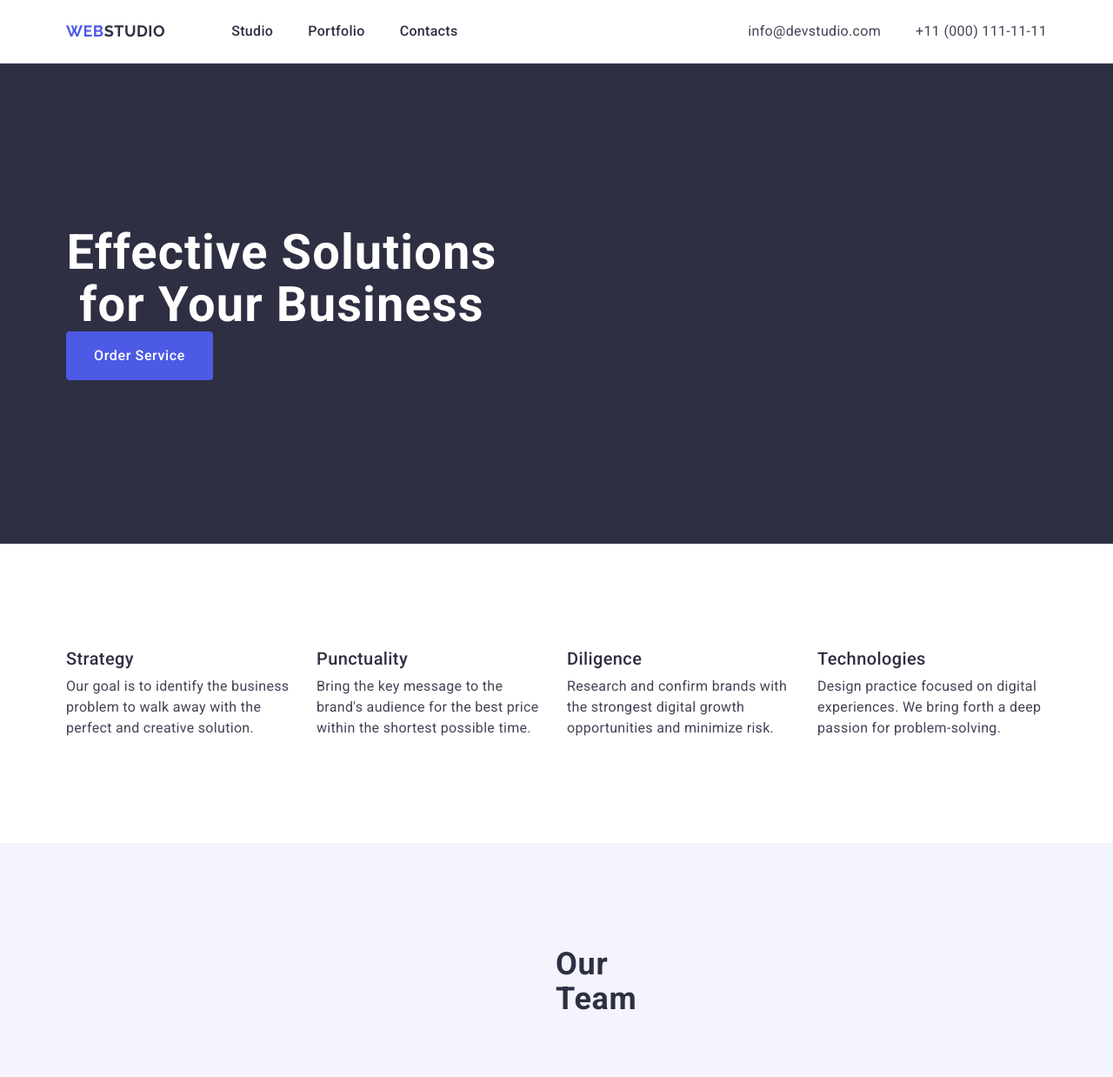
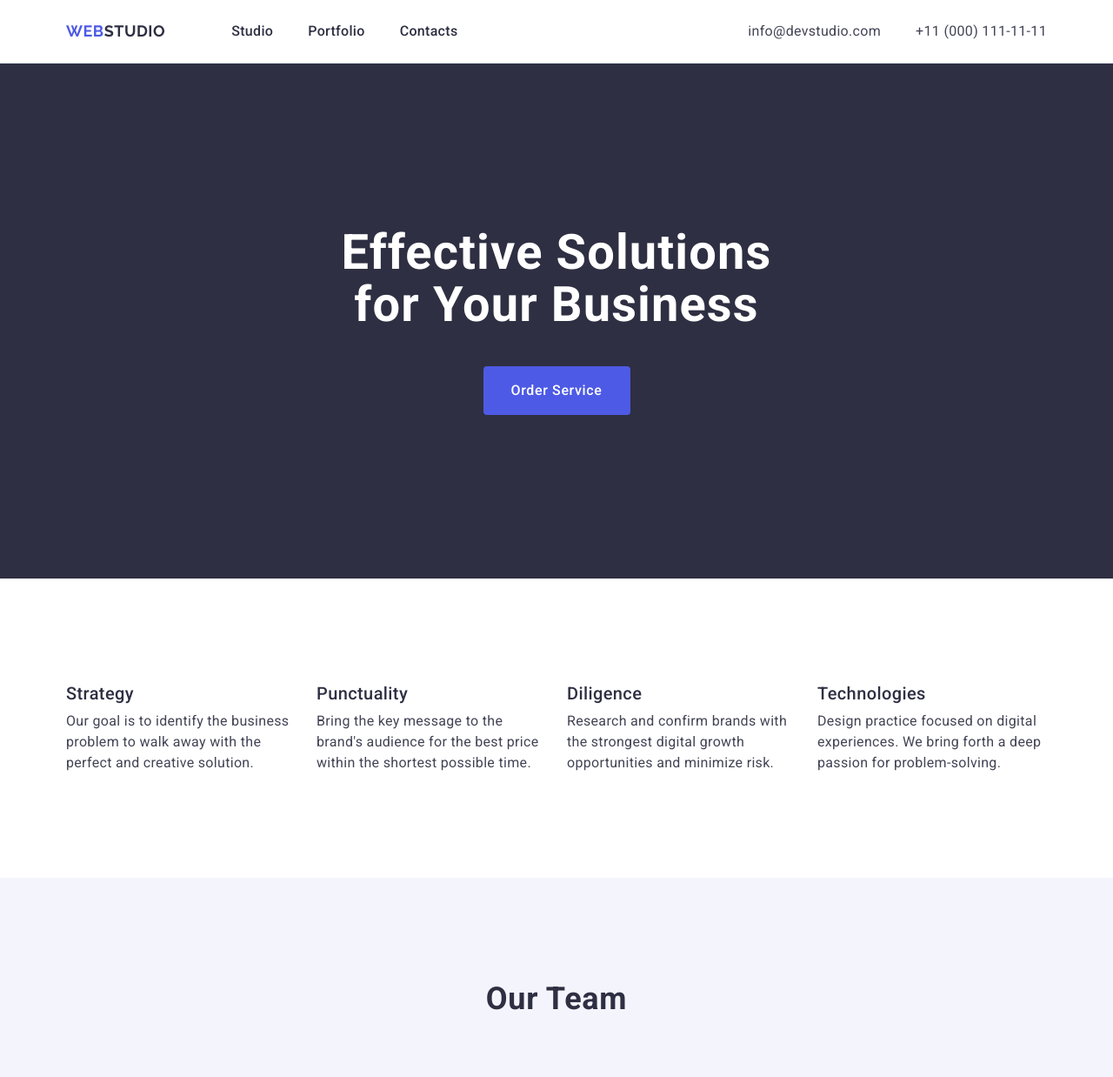
Before and after one commit to pancheshnyi/goit-markup-hw-03, a plain HTML site: page index.html in a window 1280 px wide. Shown: the top 1238 px of the page at 87% size. Drawn offline with nearby package versions, Linux system fonts and the light colour scheme.

Commit message:
bug fix section 2

```diff
--- a/css/styles.css
+++ b/css/styles.css
@@ -165,7 +165,8 @@ img {
   letter-spacing: 0.02em;
   color: #fff;
   max-width: 496px;
-  /* display: flex; */
+  margin: 0 auto;
+  padding-bottom: 40px;
 }
 
 .solution-button {
@@ -181,8 +182,8 @@ img {
   letter-spacing: 0.04em;
   color: #fff;
   cursor: pointer;
-  /* padding: 16px 32px; */
   display: block;
+  margin: 0 auto;
 }
 
 .solution-button:hover,
@@ -246,7 +247,8 @@ img {
   text-align: center;
   color: #2e2f42;
   text-transform: capitalize;
-  padding: 120px 639px 72px 639px;
+  padding-top: 120px;
+  padding-bottom: 72px;
 }
 
 .team-block {
@@ -262,15 +264,15 @@ img {
   text-align: center;
   text-transform: capitalize;
   color: #2e2f42;
-  padding: 32px 65px 8px 65px;
+  padding: 32px 65px 0 65px;
+  margin-bottom: 8px;
 }
 
 .team-section {
-  /* padding-left: 156px; */
-  /* padding-right: 156px; */
   display: flex;
   justify-content: space-between;
   padding-bottom: 120px;
+  gap: 24px;
 }
 
 .team-description {
```
